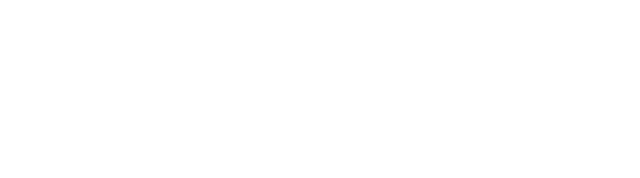
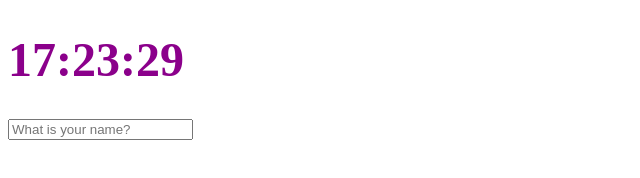
Before and after one commit to limunosekai/momentum-clock, a plain HTML site: page index.html in a window 1280 px wide. Shown: the whole page, without its empty margins (0-640 px from the left). Drawn offline with Linux system fonts and the light colour scheme.

Commit message:
시계 및 로컬스토리지 저장소 구현

```diff
--- a/assets/css/style.css
+++ b/assets/css/style.css
@@ -0,0 +1,22 @@
+html {
+}
+
+body {
+}
+
+.js-clock {
+}
+
+.js-title {
+  color: darkmagenta;
+  font-size: 3rem;
+}
+
+.form,
+.greetings {
+  display: none;
+}
+
+.showing {
+  display: block;
+}
--- a/assets/js/clock.js
+++ b/assets/js/clock.js
@@ -0,0 +1,19 @@
+const clockContainer = document.querySelector('.js-clock');
+const clockTitle = clockContainer.querySelector('h1');
+
+function getTime(){
+  const date = new Date();
+  const hours = date.getHours();
+  const minutes = date.getMinutes();
+  const seconds = date.getSeconds();
+  clockTitle.innerHTML = `${hours}:${
+    minutes > 9 ? '' : 0}${minutes}:${
+    seconds > 9 ? '' : 0}${seconds}`;
+}
+function init(){
+  getTime();
+  setInterval(getTime,1000);
+}
+
+
+init();
--- /dev/null
+++ b/assets/js/greeting.js
@@ -0,0 +1,43 @@
+const form = document.querySelector('.js-form');
+const input = form.querySelector('input');
+const greeting = document.querySelector('.js-greetings');
+const USER_LS = "currentUser";
+const SHOWING_ON = "showing";
+
+function saveName(text) {
+  localStorage.setItem(USER_LS, text);
+}
+
+function paintGreeting(text) {
+  form.classList.remove(SHOWING_ON);
+  greeting.classList.add(SHOWING_ON);
+  greeting.innerText = `Hello ${text}`;
+}
+
+function handleSubmit(e) {
+  e.preventDefault();
+  const currentValue = input.value;
+  paintGreeting(currentValue);
+  saveName(currentValue);
+}
+
+function askForName() {
+  form.classList.add(SHOWING_ON);
+  form.addEventListener("submit", handleSubmit);
+}
+
+
+function loadName() {
+  const currentValue = localStorage.getItem(USER_LS);
+  if(currentValue === null){
+    askForName();
+  } else {
+    paintGreeting(currentValue);
+  }
+}
+
+function init() {
+  loadName();
+}
+
+init();
--- a/index.html
+++ b/index.html
@@ -4,8 +4,17 @@
   <meta charset="UTF-8">
   <meta name="viewport" content="width=device-width, initial-scale=1.0">
   <title>Momentum</title>
+  <link rel="stylesheet" href="assets/css/style.css">
+  <script src="assets/js/clock.js" defer></script>
+  <script src="assets/js/greeting.js" defer></script>
 </head>
 <body>
-
+  <div class="js-clock">
+    <h1 class="js-title">00:00</h1>
+  </div>
+  <form class="js-form form">
+    <input type="text" placeholder="What is your name?">
+  </form>
+  <h4 class="js-greetings greetings"></h4>
 </body>
 </html>
```
